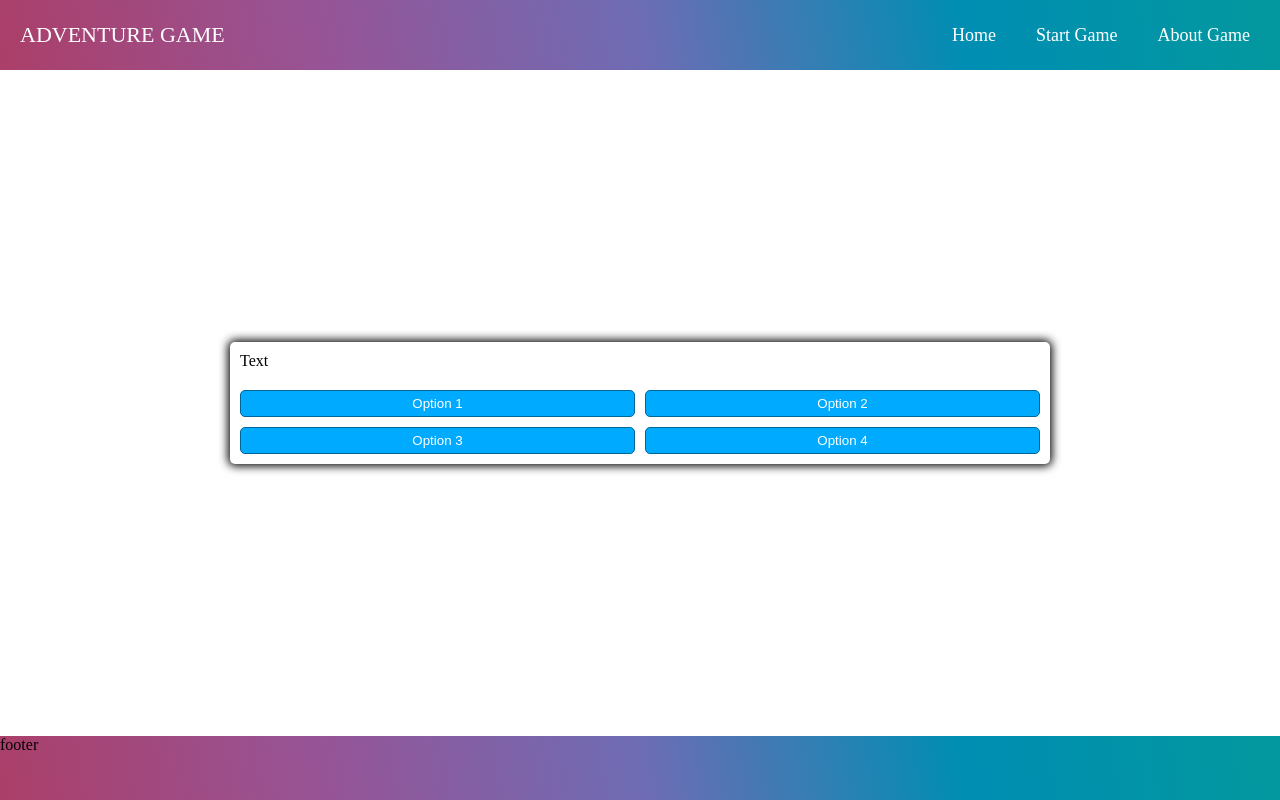
After one commit to Dwarf95/text-based-adventure-game, a Django app: page /game in a window 1280 px wide. The commit adds this page. Run offline with Django 3.2, Linux system fonts and the light colour scheme.

Commit message:
start game page created

```diff
--- a/text_based_adventure_game/game/static/style.css
+++ b/text_based_adventure_game/game/static/style.css
@@ -44,6 +44,87 @@ body{
 .active {
   display: block;
 }
+
+.wrapper-container {
+    display: flex;
+    align-items: center;
+    width:100%;
+    min-height: calc(100vh - 134px);
+}
+
+.container {
+  width: 800px;
+  max-width: 80%;
+  background-color: white;
+  padding: 10px;
+  border-radius: 5px;
+  box-shadow: 0 0 10px 2px;
+  margin: auto;
+}
+
+.btn-grid {
+  display: grid;
+  grid-template-columns: repeat(2, auto);
+  gap: 10px;
+  margin-top: 20px;
+}
+
+.btn {
+  background-color: hsl(200, 100%, 50%);
+  border: 1px solid hsl(200, 100%, 30%);
+  border-radius: 5px;
+  padding: 5px 10px;
+  color: white;
+  outline: none;
+}
+
+.btn:hover {
+  border-color: black;
+}
+
+.side-links {
+  position: absolute;
+  top: 15px;
+  right: 15px;
+}
+
+.side-link {
+  display: flex;
+  align-items: center;
+  justify-content: center;
+  text-decoration: none;
+  margin-bottom: 10px;
+  color: white;
+  width: 180px;
+  padding: 10px 0;
+  border-radius: 10px;
+}
+
+.side-link-youtube {
+  background-color: red;
+}
+
+.side-link-twitter {
+  background-color: #1DA1F2;
+}
+
+.side-link-github {
+  background-color: #6e5494;
+}
+
+.side-link-text {
+  margin-left: 10px;
+  font-size: 18px;
+}
+
+.side-link-icon {
+  color: white;
+  font-size: 30px;
+}
+
+
+
+
 @media screen and (min-width: 768px) {
   .header {
     display: flex;
@@ -80,4 +161,5 @@ body{
   .nav-links:hover {
     color: rgba(255, 255, 255, 1);
   }
+
 }
--- a/text_based_adventure_game/game/templates/base.html
+++ b/text_based_adventure_game/game/templates/base.html
@@ -14,7 +14,7 @@
         <a href="/" class="nav-links">Home</a>
       </li>
       <li>
-        <a href="/" class="nav-links">Start Game</a>
+        <a href="/game" class="nav-links">Start Game</a>
       </li>
       <li>
         <a href="/" class="nav-links">About Game</a>
--- /dev/null
+++ b/text_based_adventure_game/game/templates/game.html
@@ -0,0 +1,18 @@
+{% extends 'base.html' %}
+{% block title %}GAME{% endblock title %}
+{% block content %}
+{% load static %}
+
+<div class="wrapper-container">
+    <div class="container">
+  <div id="text">Text</div>
+  <div id="option-buttons" class="btn-grid">
+    <button class="btn">Option 1</button>
+    <button class="btn">Option 2</button>
+    <button class="btn">Option 3</button>
+    <button class="btn">Option 4</button>
+  </div>
+</div>
+</div>
+
+{% endblock content%}
--- a/text_based_adventure_game/game/urls.py
+++ b/text_based_adventure_game/game/urls.py
@@ -3,4 +3,5 @@ from django.urls import path, include
 from . import views
 urlpatterns = [
     path('', views.index, name="index"),
+    path('game', views.game, name="game"),
 ]
--- a/text_based_adventure_game/game/views.py
+++ b/text_based_adventure_game/game/views.py
@@ -2,5 +2,8 @@ from django.shortcuts import render
 
 
 def index(request):
-    title = "Hello World"
     return render(request, 'index.html')
+
+
+def game(request):
+    return render(request, 'game.html')
```
